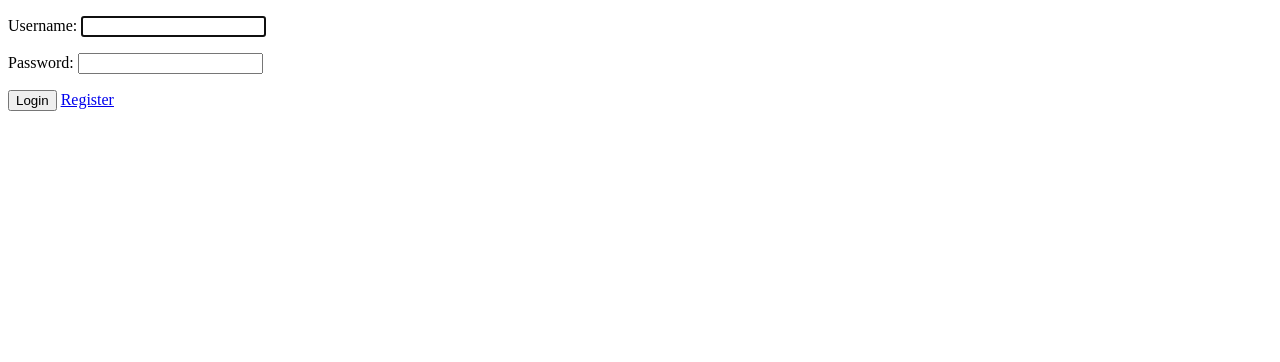
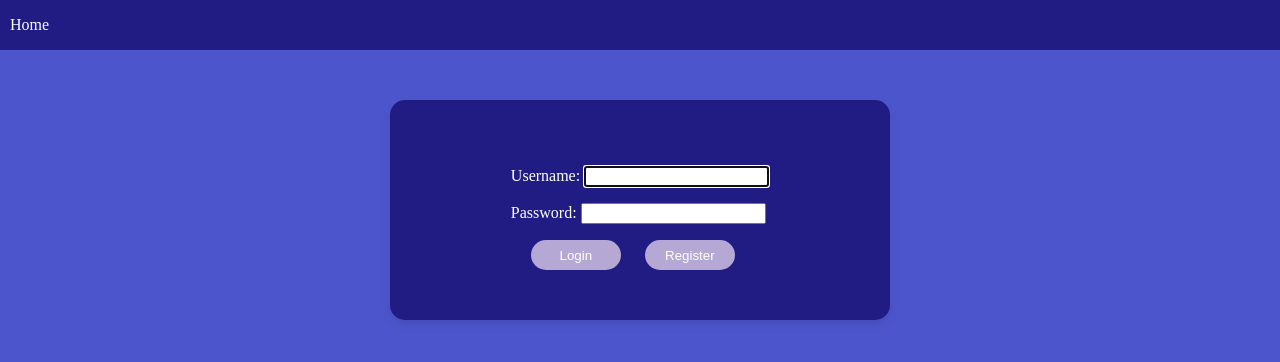
Before and after one commit to Jaysandjay/High-Level-Prg-Final_Project, a Django app: page /login/ in a window 1280 px wide. Shown: the top 362 px of the page. Run offline with Django 5.2, Linux system fonts and the light colour scheme.

Commit message:
Added login and registration css

```diff
--- a/books/static/books/style.css
+++ b/books/static/books/style.css
@@ -216,3 +216,55 @@ tbody td {
 .delete-form button:hover {
     background-color: var(--sec);
 }
+
+.login {
+    margin-top: 50px;
+    width: 400px;
+    justify-self: center;
+    padding: 50px;
+    display: flex;
+    flex-direction: column;
+    align-items: center;
+    background-color: var(--prim);
+    border-radius: 15px;
+    box-shadow: 0 4px 8px rgba(0,0,0,0.1);
+}
+
+.login-form button {
+    height: 30px;
+    min-width: 90px;
+    padding: 5px;
+    border: none;
+    border-radius: 15px;
+    color: white;
+    background-color: var(--fourth);
+    cursor: pointer;
+    margin-left: 20px;
+}
+
+.register {
+    margin-top: 50px;
+    background-color: var(--prim);
+    justify-self: center;
+    padding: 20px;
+    border-radius: 15px;
+    box-shadow: 0 4px 8px rgba(0,0,0,0.1);
+}
+
+.register a button,
+.register-form button {
+    height: 30px;
+    min-width: 90px;
+    padding: 5px;
+    border: none;
+    border-radius: 15px;
+    color: white;
+    background-color: var(--fourth);
+    cursor: pointer;
+    margin-left: 20px;
+}
+
+.register a button:hover,
+.register-form button:hover {
+    background-color: var(--third);
+}
--- a/templates/registration/login.html
+++ b/templates/registration/login.html
@@ -1,17 +1,27 @@
+{% load static %}
 <!DOCTYPE html>
 <html lang="en">
 <head>
     <meta charset="UTF-8">
     <meta name="viewport" content="width=device-width, initial-scale=1.0">
+    <link rel="stylesheet" href="{% static 'books/style.css' %}">
     <title>Document</title>
 </head>
 <body>
-    <form method="post">
-        {% csrf_token %}
-        {{form.as_p}}
-        <button type="submit">Login</button>
-        <a href="{% url 'register' %}">Register</a>
-    </form>
+    <nav>
+        <a href="{% url 'home' %}">Home</a>
+    </nav>
+    <div class="login">
+
+        <form method="post" class="login-form">
+            {% csrf_token %}
+            {{form.as_p}}
+            <button type="submit">Login</button>
+            <a href="{% url 'register' %}">
+                <button type="button">Register</button>
+            </a>
+        </form>
+    </div>
 
 </body>
 </html>
```
Also changed, not shown: account/templates/account/register.html (+18 -7 lines).
